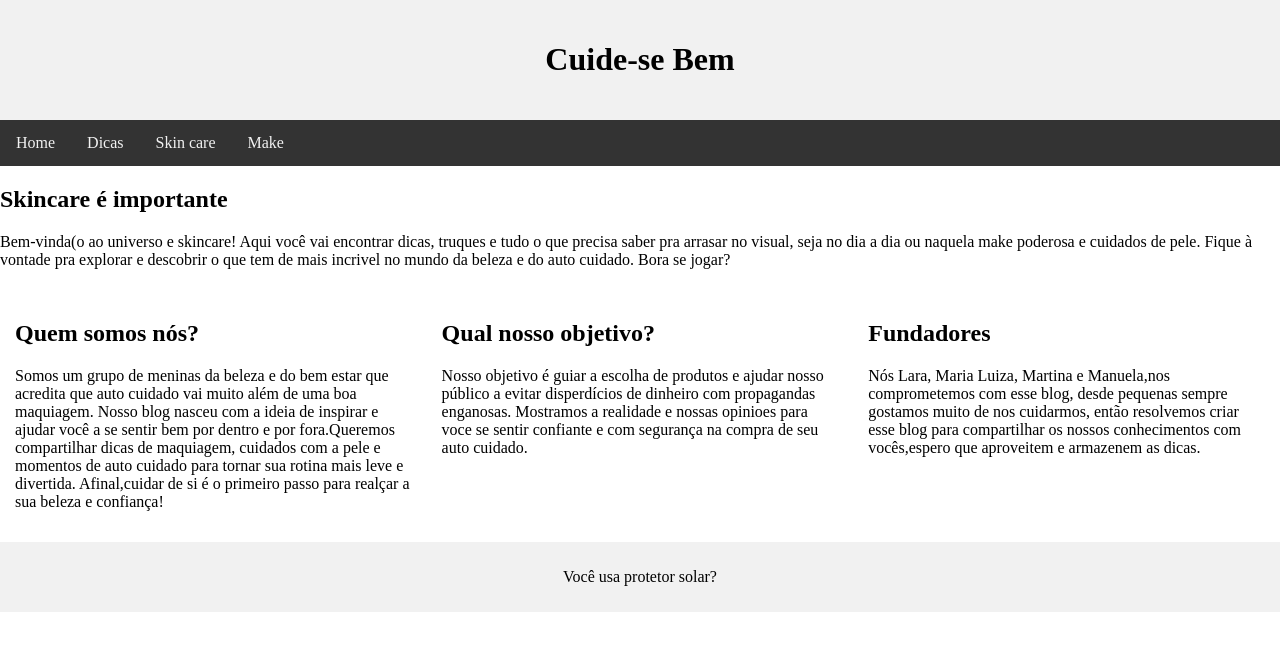
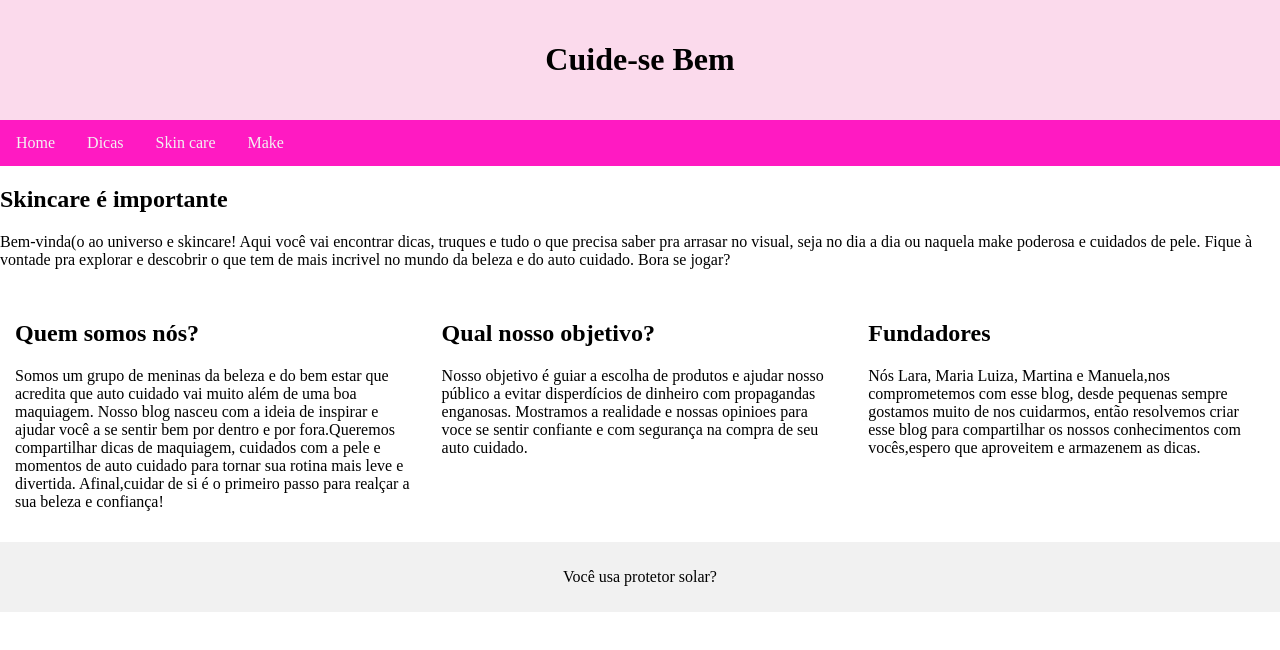
Before and after one commit to manutila/manutila, a plain HTML site: page index.html in a window 1280 px wide. Drawn offline with Linux system fonts and the light colour scheme.

Commit message:
Add files via upload

```diff
--- a/css/style.css
+++ b/css/style.css
@@ -8,7 +8,7 @@ body {
 
 /* Style the header */
 .header {
-  background-color: #f1f1f1;
+  background-color: #fbdaec;
   padding: 20px;
   text-align: center;
 }
@@ -16,7 +16,7 @@ body {
 /* Style the top navigation bar */
 .topnav {
   overflow: hidden;
-  background-color: #333;
+  background-color: #ff1ac2;
 }
 
 /* Style the topnav links */
```
Also changed, not shown: replit_zip_error_log.txt.
